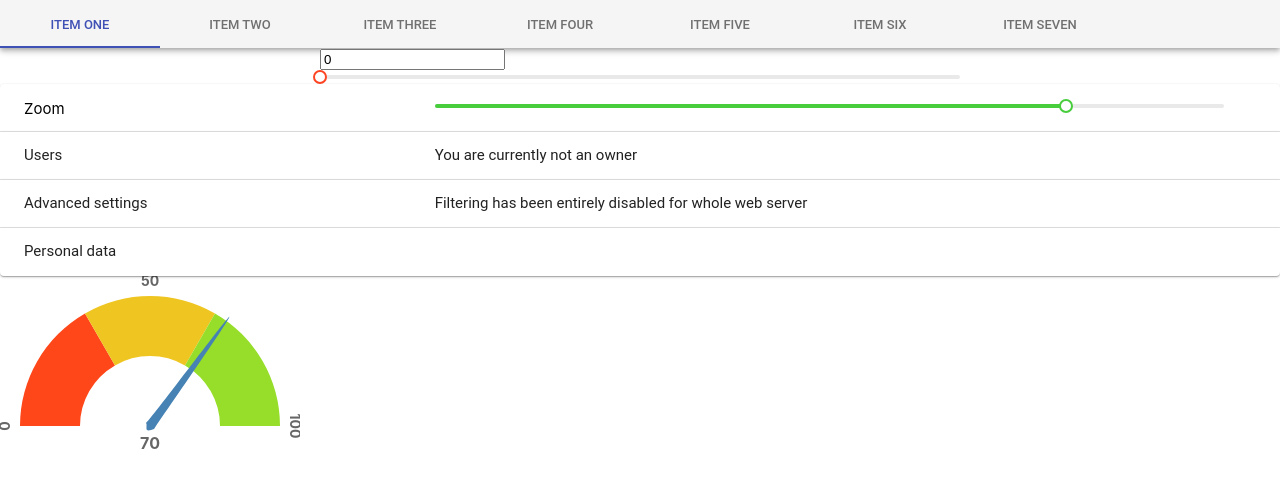
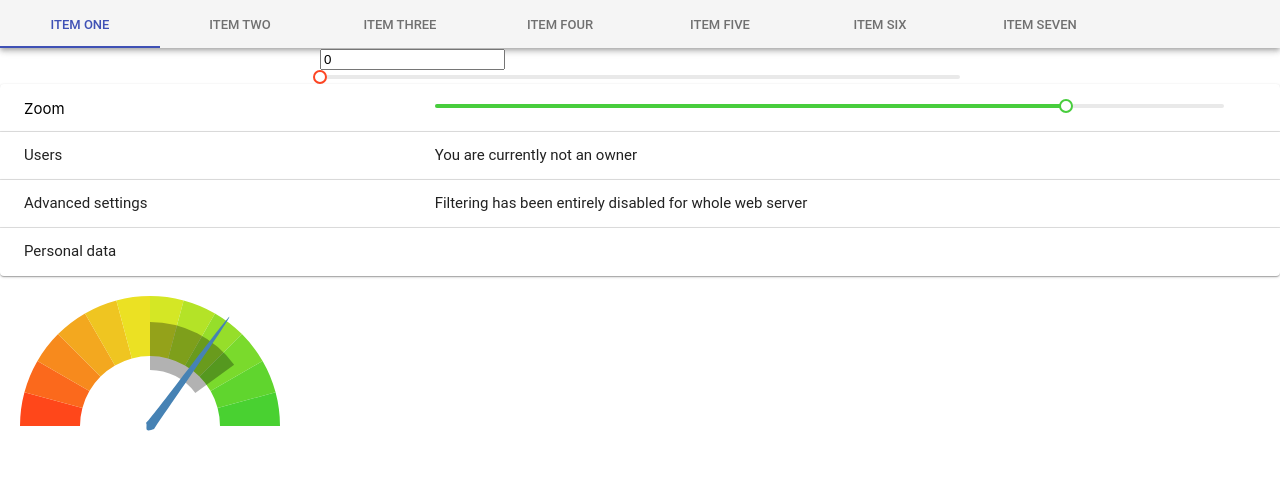
Before and after one commit to superpower1/MaterialPlayground, a React (Create React App) app: page / in a window 1280 px wide. Shown: the top 488 px of the page. Built offline with nearby package versions, Linux system fonts and the light colour scheme.

Commit message:
Changed dial on speedometre

```diff
--- a/src/App.js
+++ b/src/App.js
@@ -30,9 +30,10 @@ class App extends Component {
         </div>
         <Accordion></Accordion>
         {/* <Table/> */}
-        <Speedo value={70}
-          segments={3}
+        <Speedo value={70} rangeMin={50} rangeMax={80}
+          segments={12}
           needleColor="steelblue"
+          textColor="transparent"
           minValue={0}
           maxValue={100}/>
       </div>
--- a/src/components/BenchmarkSpeedo/index.js
+++ b/src/components/BenchmarkSpeedo/index.js
@@ -164,7 +164,11 @@ class ReactSpeedometer extends React.Component {
         // label format
         labelFormat: d3Format(PROPS.valueFormat),
         // value text string (template string)
-        currentValueText: PROPS.currentValueText
+        currentValueText: PROPS.currentValueText,
+        // value range min
+        rangeMin: PROPS.rangeMin,
+        // value range max
+        rangeMax: PROPS.rangeMax,
       }
       // END: Configurable values
 
@@ -177,6 +181,7 @@ class ReactSpeedometer extends React.Component {
         value = 0,
         svg = undefined,
         arc = undefined,
+        rangeArcs = undefined,
         scale = undefined,
         ticks = undefined,
         tickData = undefined
@@ -238,6 +243,16 @@ class ReactSpeedometer extends React.Component {
             var ratio = d * (i + 1)
             return deg2rad(config.minAngle + ratio * range)
           })
+
+        rangeArcs = d3Arc()
+          .innerRadius((r - config.ringWidth - config.ringInset)*0.8)
+          .outerRadius((r - config.ringInset)*0.8)
+          .startAngle(function() {
+            return deg2rad(-90 + (config.rangeMin - config.minValue)/(config.maxValue - config.minValue)*180)
+          })
+          .endAngle(function() {
+            return deg2rad(-90 + (config.rangeMax - config.minValue)/(config.maxValue - config.minValue)*180)
+          })
       }
 
       function centerTranslation() {
@@ -249,6 +264,7 @@ class ReactSpeedometer extends React.Component {
       }
 
       function render(newValue) {
+
         // svg = d3.select(container)
         svg = d3Select(container)
           .append("svg:svg")
@@ -275,6 +291,11 @@ class ReactSpeedometer extends React.Component {
             return config.arcColorFn(d * i)
           })
           .attr("d", arc)
+
+        arcs
+          .append("path")
+          .attr("fill", "rgba(0,0,0,0.3)")
+          .attr("d", rangeArcs)
 
         var lg = svg
           .append("g")
@@ -530,6 +551,8 @@ ReactSpeedometer.propTypes = {
   value: PropTypes.number.isRequired,
   minValue: PropTypes.number.isRequired,
   maxValue: PropTypes.number.isRequired,
+  rangeMin: PropTypes.number,
+  rangeMax: PropTypes.number,
 
   // tracks if the component should update as the whole or just animate the value
   // default will just animate the value after initialization/mounting
@@ -566,6 +589,8 @@ ReactSpeedometer.defaultProps = {
   value: 0,
   minValue: 0,
   maxValue: 1000,
+  rangeMin: 0,
+  rangeMax: 0,
 
   forceRender: false,
 
```
